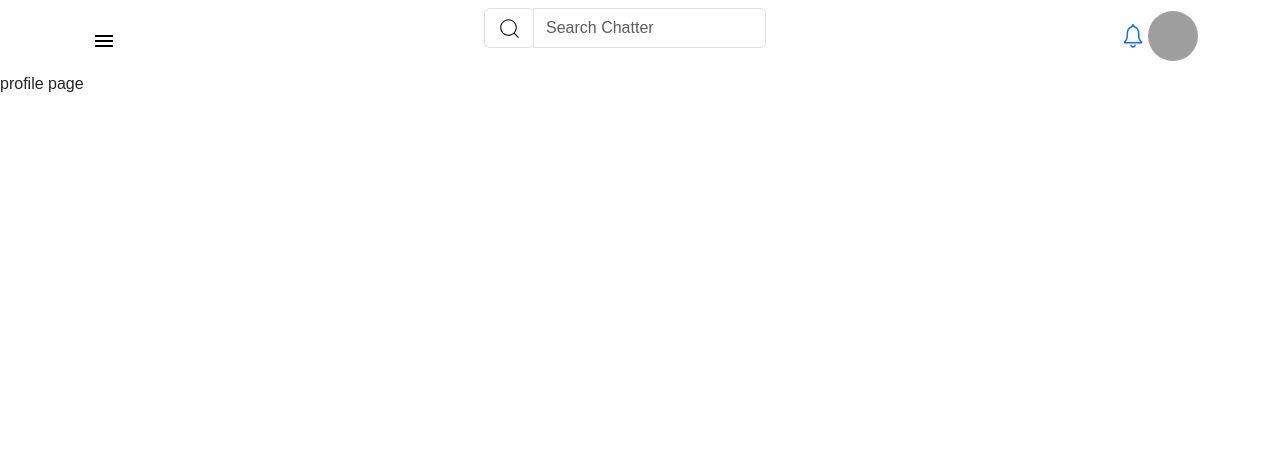
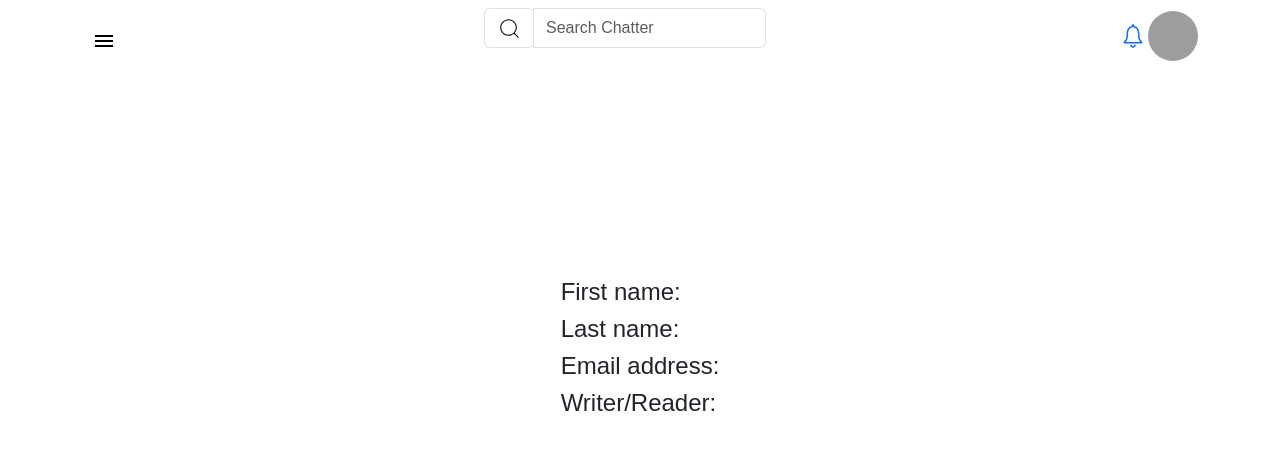
Before and after one commit to DanielRomeo/EconJournalEntry, a Next.js app in the folder frontend/: page /profile in a window 1280 px wide. Shown: the top 450 px of the page. Built offline with nearby package versions, Linux system fonts and the light colour scheme; no server answers; grey boxes are pictures that could not be loaded.

Commit message:
done with the profile page

```diff
--- a/frontend/src/app/_components/topNavbar.tsx
+++ b/frontend/src/app/_components/topNavbar.tsx
@@ -54,7 +54,7 @@ const TopNavbar = ({children}: PropsWithChildren<{}>) => {
 						</NavItem>
 
 						<NavItem>
-							<Link href="/signin">
+							<Link href="/profile">
                             <Image
 								className={`${Styles.image}`}
 								src="/personSectionImage.png"
--- /dev/null
+++ b/frontend/src/app/_styles/Profile/ProfileComponent.module.scss
@@ -0,0 +1,15 @@
+.container{
+    height: 70vh;
+    display: flex;
+    flex-direction: column;
+    justify-content: center;
+    align-items: center;
+
+    h4{
+
+        span{
+            font-weight: bold;
+        }
+    }
+
+}
--- a/frontend/src/app/feed/feedComponent.tsx
+++ b/frontend/src/app/feed/feedComponent.tsx
@@ -46,11 +46,7 @@ const FeedComponent = () => {
 
 	return (
 		<div className={Styles.mainDiv}>
-			{/* <SideNavbar></SideNavbar> */}
-
-			{/* <Container className={`${Styles.navbarContainer}`}> */}
-				<TopNavbar></TopNavbar>
-			{/* </Container> */}
+			<TopNavbar></TopNavbar>
 
 			<Container className={`${Styles.mainContainer}`}>
 				<Row className={`${Styles.headerRow}`}>
--- a/frontend/src/app/profile/ProfilePageComponent.tsx
+++ b/frontend/src/app/profile/ProfilePageComponent.tsx
@@ -1,16 +1,78 @@
 'use client'
+import { useEffect, useState } from "react";
+import { Container, Col, Row } from "react-bootstrap";
 import SideNavbar from "../_components/sideNavbar";
 import TopNavbar from "../_components/topNavbar";
+import Styles from '../_styles/Profile/ProfileComponent.module.scss'
+import { onAuthStateChanged } from "firebase/auth";
+import { doc } from "firebase/firestore";
+import { auth, db } from "../_components/firebaseConfig";
+import { collection , getDoc} from "firebase/firestore";
 
+interface StateType {
+	firstname: string,
+	lastname: string,
+	email: string,
+	type: string
+}
 
 const ProfilePageComponent = () => {
+
+	const [userData, setUserdata] = useState<StateType>({
+		firstname: '',
+		lastname: '',
+		email: '',
+		type: ''
+	})
+
+	useEffect(()=>{
+		onAuthStateChanged(auth, async (user: any) => {
+			if (user) {
+			// User is logged in
+			const uid = user.uid;
+			const email = user.email; // Include email if necessary
+			try {
+				const userRef = doc(collection(db, 'users'), uid); // Create a document reference
+				const userDocSnap = await getDoc(userRef); // Get the user document snapshot
+				if (userDocSnap.exists()) {
+					const userData = userDocSnap.data();
+					console.log(userData);
+					setUserdata({
+						...userData,
+						firstname: userData.firstname  ,
+						lastname: userData.lastname  ,
+						email: userData.email  ,
+						type: userData.type
+					});
+				} else {
+				  console.log('No user document found for this UID.');
+				}
+			  } catch (error) {
+				console.error('Error fetching user data:', error);
+			  }
+			} else {
+			// User is logged out
+			console.log('No user is logged in.');
+			}
+		});
+	}, [])
 
 	return (
 		<div>
             {/* <SideNavbar></SideNavbar> */}
             <TopNavbar></TopNavbar>
 
-           profile page
+			<Container className={Styles.container}>
+				<Row>
+					<Col lg='12' md='12' sm='12'>
+						<h4>First name: <span>{userData.firstname}</span></h4>
+						<h4>Last name: <span>{userData.lastname}</span> </h4>
+						<h4>Email address: <span>{userData.email}</span></h4>
+						<h4>Writer/Reader: <span>{userData.type}</span></h4>
+					</Col>
+				</Row>
+			</Container>
+
 		</div>
 	);
 };
```
Also changed, not shown: frontend/src/app/_components/_styles/topNavbar.module.scss (+2 -7 lines), frontend/src/app/_styles/Feed/FeedComponent.module.scss (+0 -9 lines).
